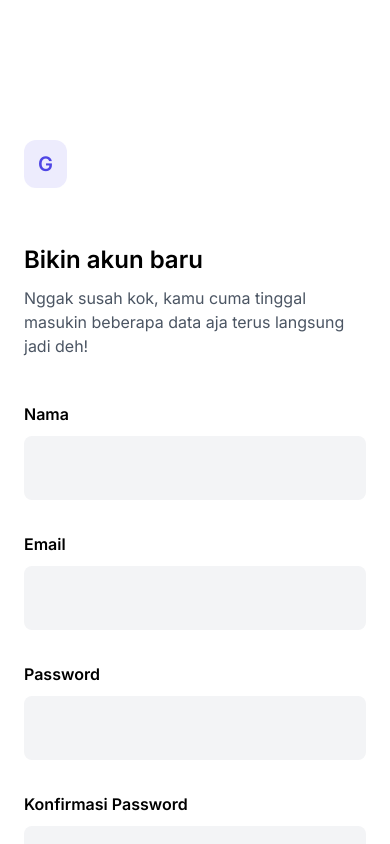
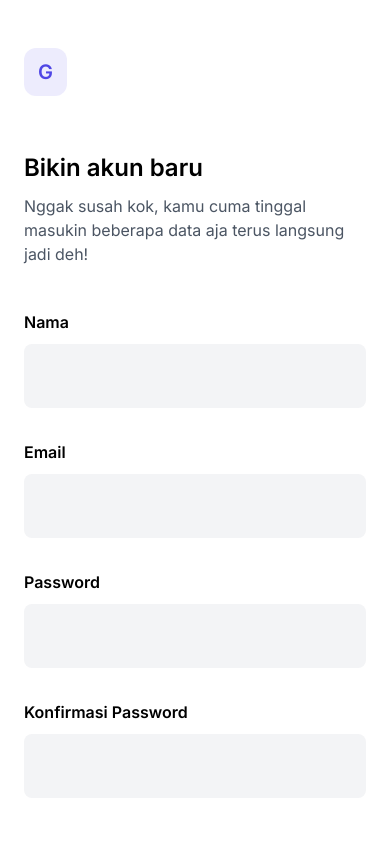
Before and after one commit to mas-yan/next-jwt, a Next.js app: page /register in a window 390 px wide. Shown: the top 844 px of the page. Built offline with nearby package versions, Linux system fonts and the light colour scheme.

Commit message:
add: auth responsivwe

```diff
--- a/src/components/AuthLayout.jsx
+++ b/src/components/AuthLayout.jsx
@@ -10,8 +10,8 @@ export default function AuthLayout({
 }) {
   return (
     <>
-      <div className="flex justify-between items-center h-screen">
-        <div className="flex justify-center items-center h-screen lg:w-1/2 w-full">
+      <div className="flex justify-between items-center my-12 md:my-0">
+        <div className="flex justify-center items-center lg:w-1/2 w-full">
           <div className="container px-6 md:px-8 lg:px-20">
             <div className="bg-primary-500 bg-opacity-10 px-3.5 py-2.5 rounded-xl inline-block">
               <h2
--- a/src/pages/register.jsx
+++ b/src/pages/register.jsx
@@ -9,7 +9,7 @@ export default function Register() {
     e.preventDefault();
   }
   return (
-    <div className="py-60 md:py-0">
+    <>
       <AuthLayout
         title={"Bikin akun baru"}
         subTitle="Nggak susah kok, kamu cuma tinggal masukin beberapa data aja terus langsung jadi deh!"
@@ -94,6 +94,6 @@ export default function Register() {
           </Link>
         </p>
       </AuthLayout>
-    </div>
+    </>
   );
 }
```
